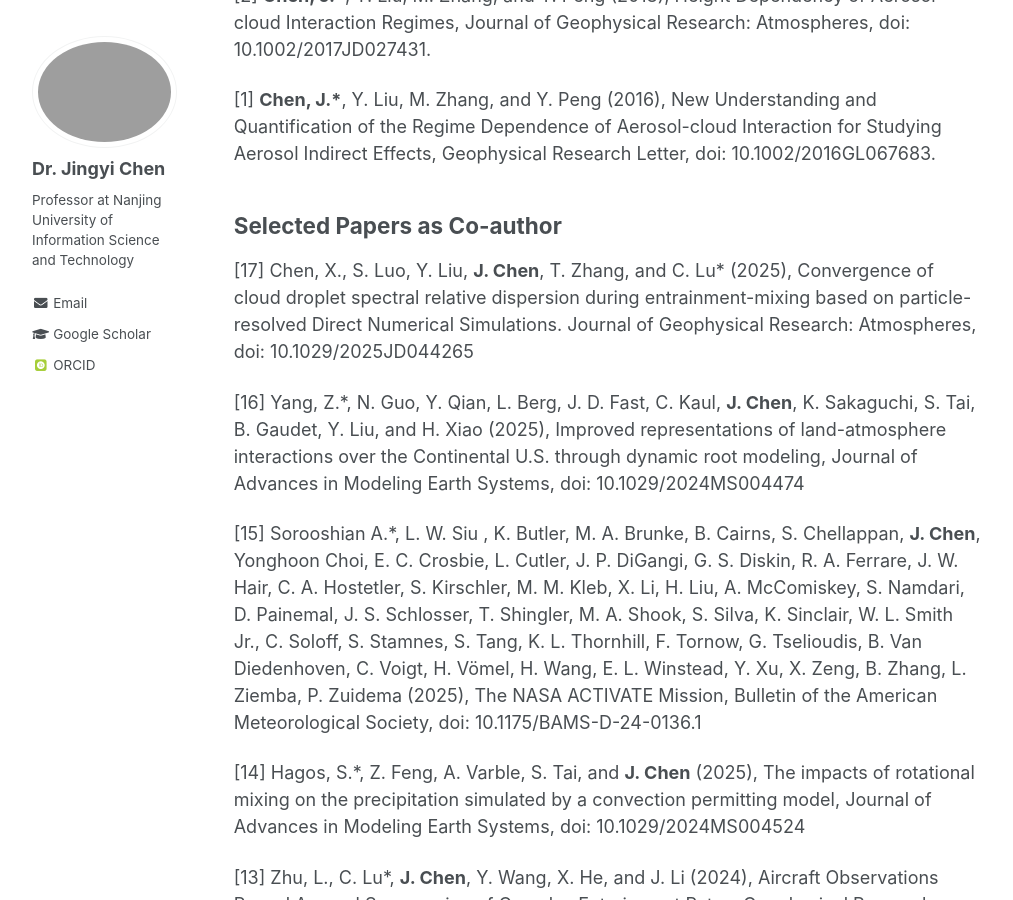
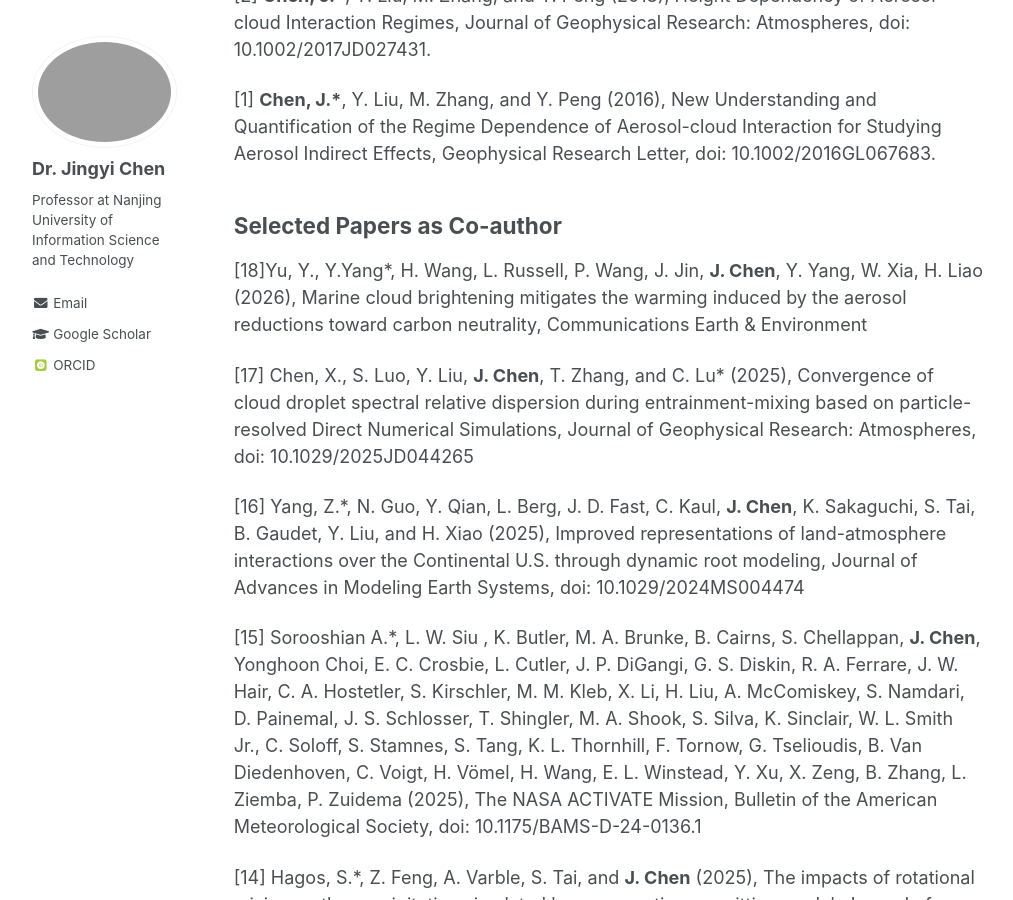
Before and after one commit to Jingyi-Chen/jingyi-chen.github.io, a Jekyll site: the page built from _pages/publications.md, in a window 1280 px wide and 900 px high, scrolled down 1342 px. Shown: the whole window, without its empty margins (132-1145 px from the left). Built offline with Jekyll 4.4.1, drawn with Linux system fonts in a browser that asks for light colours; some web fonts are replaced.

Commit message:
Update publications list with new entries

```diff
--- a/_pages/publications.md
+++ b/_pages/publications.md
@@ -35,7 +35,9 @@ Selected Papers as Lead Author
 
 Selected Papers as Co-author
 ---
-[17] Chen, X., S. Luo, Y. Liu, **J. Chen**, T. Zhang, and C. Lu\* (2025), Convergence of cloud droplet spectral relative dispersion during entrainment-mixing based on particle-resolved Direct Numerical Simulations. Journal of Geophysical Research: Atmospheres, doi: 10.1029/2025JD044265
+[18]Yu, Y., Y.Yang*, H. Wang, L. Russell, P. Wang, J. Jin, **J. Chen**, Y. Yang, W. Xia, H. Liao (2026), Marine cloud brightening mitigates the warming induced by the aerosol reductions toward carbon neutrality, Communications Earth & Environment
+
+[17] Chen, X., S. Luo, Y. Liu, **J. Chen**, T. Zhang, and C. Lu\* (2025), Convergence of cloud droplet spectral relative dispersion during entrainment-mixing based on particle-resolved Direct Numerical Simulations, Journal of Geophysical Research: Atmospheres, doi: 10.1029/2025JD044265
 
 [16] Yang, Z.\*, N. Guo, Y. Qian, L. Berg, J. D. Fast, C. Kaul, **J. Chen**, K. Sakaguchi, S. Tai, B. Gaudet, Y. Liu, and H. Xiao (2025), Improved representations of land-atmosphere interactions over the Continental U.S. through dynamic root modeling, Journal of Advances in Modeling Earth Systems, doi: 10.1029/2024MS004474
 
```
